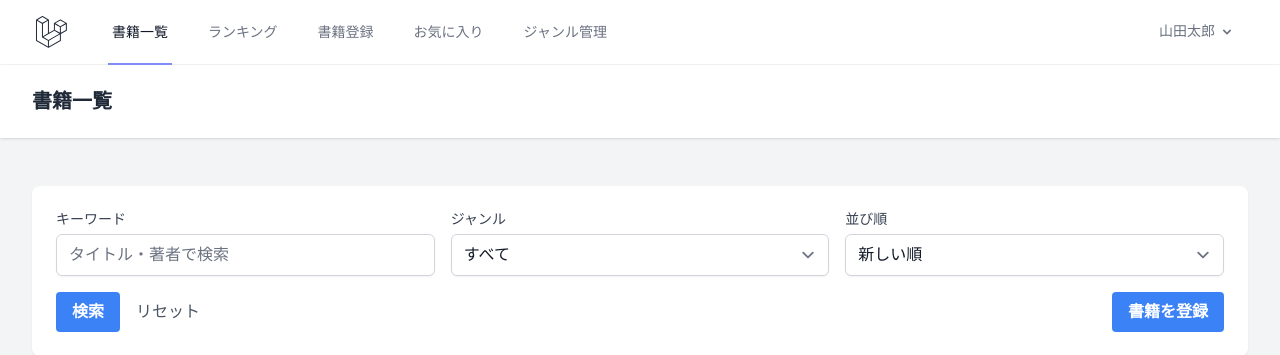
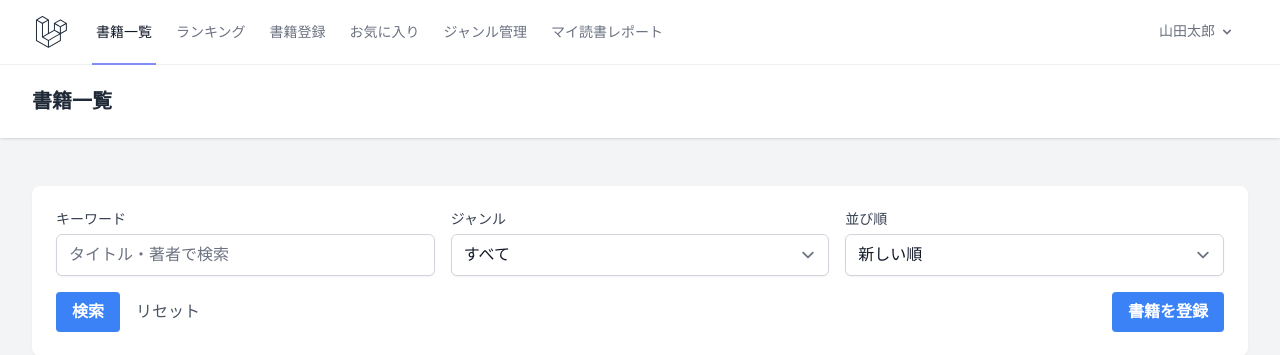
Before and after one commit to satomi-cell/bookshelf-app, a Laravel app: page /books in a window 1280 px wide. Shown: the top 355 px of the page. Run offline with Laravel 10, Linux system fonts and the light colour scheme; a user stored in the database is signed in; data comes from the database, SQL or seed files in the repository; grey boxes labelled with a size stand in for pictures from a placeholder-image service; style sheets or scripts are compiled from the project's sources; some libraries are stand-ins or nearby versions.

Commit message:
Add reading report navigation links

```diff
--- a/resources/views/layouts/navigation.blade.php
+++ b/resources/views/layouts/navigation.blade.php
@@ -11,7 +11,7 @@
                 </div>
 
                 <!-- Navigation Links -->
-                <div class="hidden space-x-8 sm:-my-px sm:ms-10 sm:flex whitespace-nowrap">                   <x-nav-link :href="route('books.index')" :active="request()->routeIs('books.index')">
+                <div class="hidden space-x-4 sm:-my-px sm:ms-6 sm:flex whitespace-nowrap">                   <x-nav-link :href="route('books.index')" :active="request()->routeIs('books.index')">
                         {{ __('書籍一覧') }}
                     </x-nav-link>
                     <x-nav-link :href="route('ranking.index')" :active="request()->routeIs('ranking.index')">
@@ -26,6 +26,13 @@
                     <x-nav-link :href="route('genres.index')" :active="request()->routeIs('genres.*')">
                         {{ __('ジャンル管理') }}
                     </x-nav-link>
+
+                    @auth
+                        <x-nav-link :href="route('reports.index')" :active="request()->routeIs('reports.index')">
+                            {{ __('マイ読書レポート') }}
+                        </x-nav-link>
+                    @endauth
+
                 </div>
             </div>
 
@@ -92,6 +99,13 @@
             <x-responsive-nav-link :href="route('genres.index')" :active="request()->routeIs('genres.*')">
                 {{ __('ジャンル管理') }}
             </x-responsive-nav-link>
+
+            @auth
+                <x-responsive-nav-link :href="route('reports.index')" :active="request()->routeIs('reports.index')">
+                    {{ __('マイ読書レポート') }}
+                </x-responsive-nav-link>
+            @endauth
+
         </div>
 
         <!-- Responsive Settings Options -->
```
